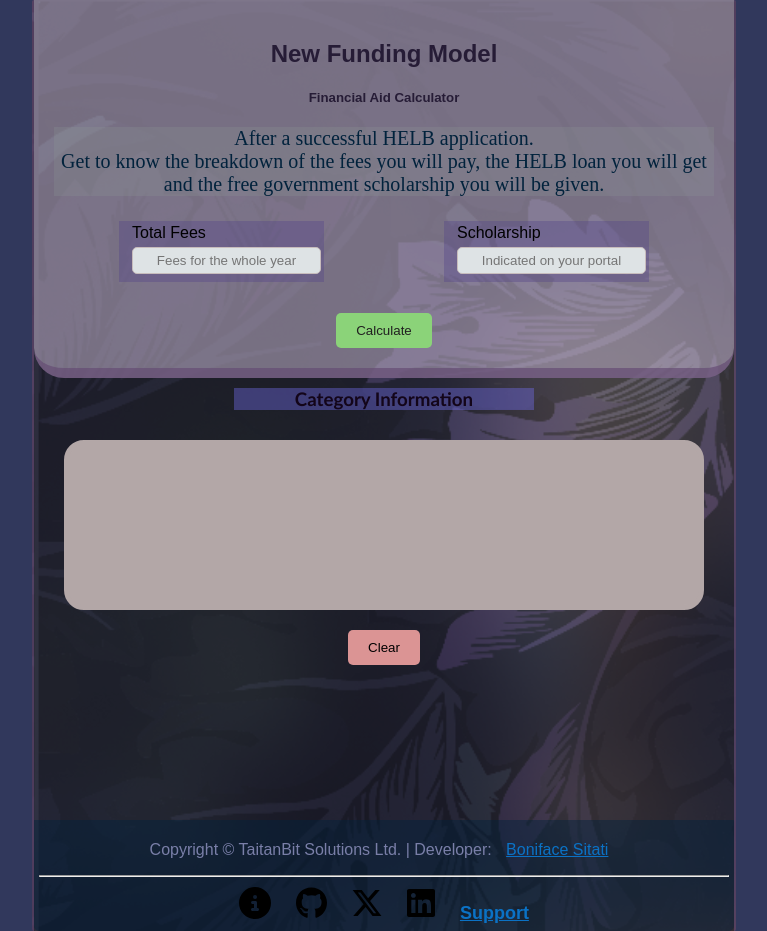
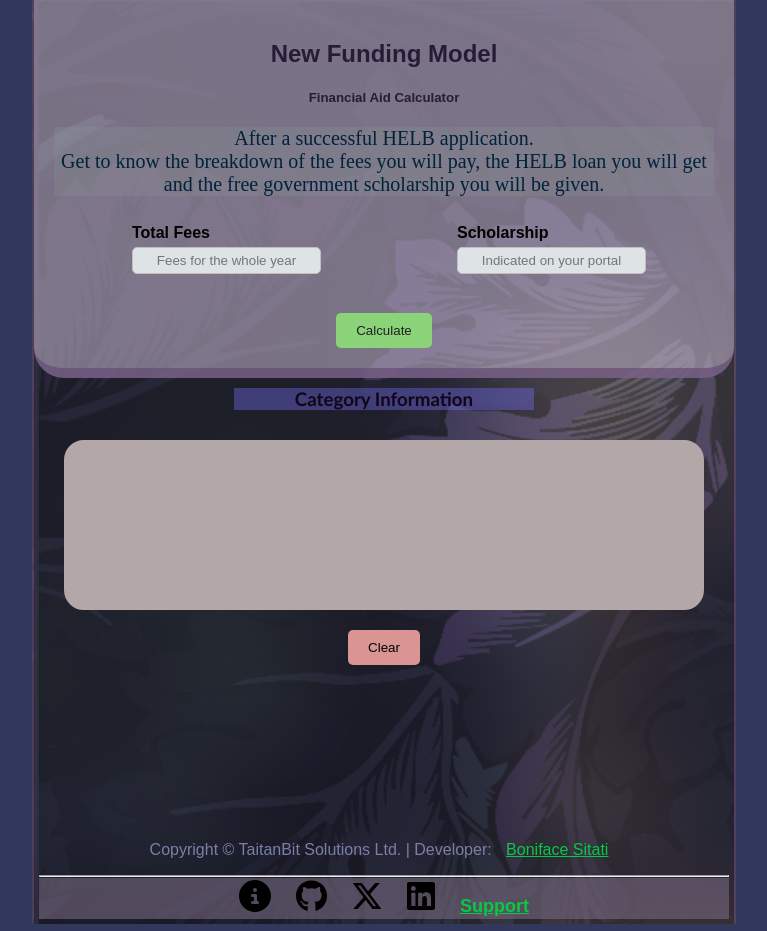
Before and after one commit to bit-worm/hef-layout, a plain HTML site: page index.html in a window 1280 px wide. Shown: the whole page, without its empty margins (256-1023 px from the left). Drawn offline with Linux system fonts and the light colour scheme.

Commit message:
Update style.css

```diff
--- a/style.css
+++ b/style.css
@@ -26,11 +26,11 @@ h3{
     padding: 0px;
     border: 2px solid #654c75ae;
     border-radius: 2px;
-    background-color: rgba(12, 12, 26, 0.76);
-    background-image: url(assets/cat_leaves.png);
+    background-color: rgba(29, 29, 62, 0.76);
     background-size: cover;
     border-bottom: 0px;
     border-top: 0px;
+    background-image: url(assets/cat_leaves.png);
     min-height: 100%;
 }
 #top{
@@ -44,7 +44,7 @@ h3{
     border-top: 0px;
     border-right: 0px;
     border-left: 0px;
-    background-color: #bbadc494;
+    background-color: #bbadc498;
 }
 button {
     padding: 10px 20px;
@@ -86,10 +86,16 @@ button {
 #note{
     color: #7a80a9fe;
 }
+hr{
+    margin: auto;
+    margin-bottom: 1px
+}
 #links{
     text-align: center;
     margin: auto;
     padding: 2px;
+    margin-bottom: 0px;
+    background-color: #76697f98;
 }
 #calculate-button,
 #clear-button{
@@ -101,7 +107,7 @@ button {
 #github,
 #twitter,
 #linkedIn{
-    color: #0b72c5;
+    color: #06c944;
     margin: 10px;
 }
 #donation:hover,
@@ -244,6 +250,7 @@ table{
 #totalFees_{
     margin: auto;
     margin-left: 10px;
+    font-weight: bolder;
 }
 
 footer{
@@ -255,7 +262,7 @@ footer{
     border-bottom-right-radius: 5px;
     margin-top: 20px;
     text-align: center;
-    background-color: #01223c6f;
+    background-color: #47395b00;
 }
 
 /*
@@ -314,7 +321,7 @@ footer{
     min-width: 190px;
     display: flex;
     flex-direction: column;
-    background-color: #53458762;
+    background-color: #53458700;
 }
 @media (max-width: 482px) {
     #inputs{
```
